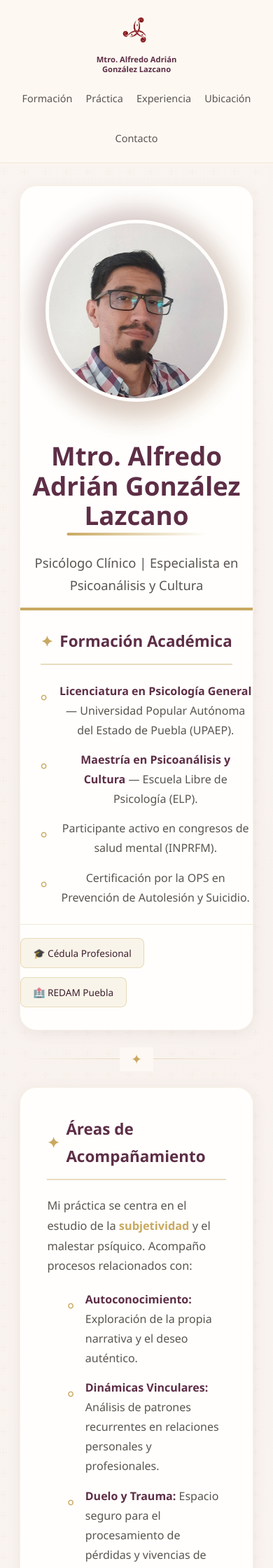
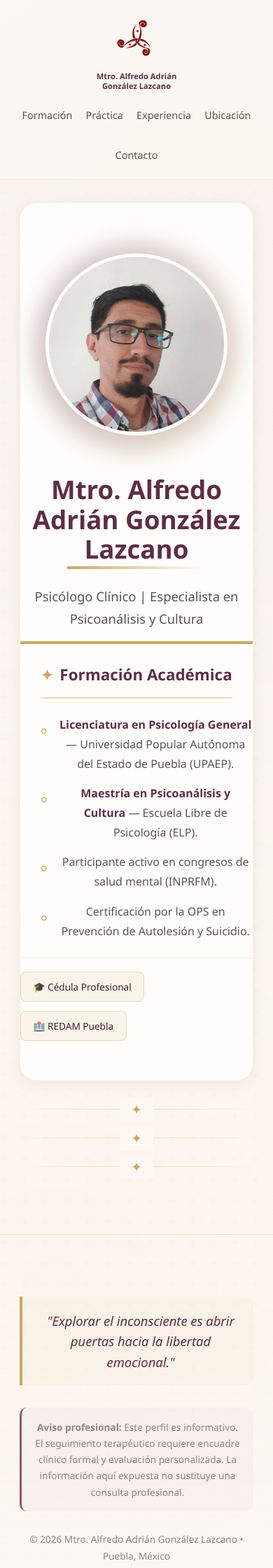
Before and after one commit to PsycheNudo-Puebla/psychenudo-puebla.github.io, a Jekyll site: the page built from adrian-gonzalez.html, in a window 390 px wide. Shown: the top 2240 px of the page at 70% size. Built offline with Jekyll 4.4.1, drawn with Linux system fonts in a browser that asks for light colours; some of the changed text lies outside the part shown.

Commit message:
Logo adrian

```diff
--- a/adrian-gonzalez.html
+++ b/adrian-gonzalez.html
@@ -74,19 +74,17 @@
             padding: 0 28px;
         }
 
-        /* Header con efecto glass */
+        /* Header sin efecto glass */
         header {
             background: rgba(253, 248, 243, 0.85);
-            backdrop-filter: blur(12px);
             border-bottom: 1px solid rgba(201, 169, 97, 0.2);
-            position: sticky;
-            top: 0;
+            position: static;
             z-index: 1000;
             padding: 1rem 0;
             transition: var(--transition);
         }
         header.scrolled {
-            padding: 0.7rem 0;
+            padding: 1rem 0;
             background: rgba(253, 248, 243, 0.95);
             box-shadow: var(--shadow-soft);
         }
@@ -103,7 +101,7 @@
             gap: 0.8rem;
         }
         .logo-brand img {
-            height: 72px;
+            height: 100px;
             width: auto;
             transition: var(--transition);
         }
@@ -328,7 +326,7 @@
                 gap: 0.4rem;
             }
             .logo-brand img {
-                height: 56px;
+                height: 80px;
             }
             .logo-text .name {
                 font-size: 0.7rem;
@@ -556,6 +554,71 @@
         .mt-2 { margin-top: 2rem; }
         .mb-1 { margin-bottom: 1rem; }
         .accent-text { color: var(--accent); font-weight: 600; }
+
+        /* Sistema de Vistas */
+        .view-section {
+            display: none;
+            animation: fadeInUp 0.6s ease-out forwards;
+        }
+        .view-section.active {
+            display: block;
+        }
+        .view-section.hidden {
+            animation: fadeOutDown 0.4s ease-in forwards;
+        }
+        @keyframes fadeOutDown {
+            from { opacity: 1; transform: translateY(0); }
+            to { opacity: 0; transform: translateY(25px); }
+        }
+
+        /* Hero Section como vista inicial */
+        .hero-view {
+            display: flex;
+            flex-wrap: wrap;
+            align-items: center;
+            gap: 3rem;
+            padding: 4.5rem 0 3.5rem;
+            position: relative;
+        }
+        .hero-view.hidden {
+            display: none;
+        }
+
+        /* Botón Volver */
+        .btn-back {
+            display: none;
+            align-items: center;
+            gap: 0.5rem;
+            padding: 0.8rem 1.6rem;
+            background: linear-gradient(135deg, var(--primary), var(--primary-dark));
+            color: #fff;
+            border-radius: 10px;
+            font-weight: 500;
+            box-shadow: 0 4px 15px rgba(93, 46, 70, 0.25);
+            transition: var(--transition);
+            border: 2px solid transparent;
+            cursor: pointer;
+            margin-bottom: 2rem;
+            font-size: 0.95rem;
+        }
+        .btn-back.show {
+            display: inline-flex;
+        }
+        .btn-back:hover {
+            transform: translateY(-3px);
+            box-shadow: 0 8px 25px rgba(93, 46, 70, 0.35);
+        }
+
+        /* Navigation en modo vista */
+        nav.view-mode {
+            justify-content: center;
+            flex-direction: column;
+            gap: 1rem;
+        }
+        nav.view-mode .nav-links {
+            justify-content: center;
+            flex-wrap: wrap;
+        }
     </style>
 </head>
 <body>
@@ -572,19 +635,21 @@
                     </div>
                 </div>
                 <div class="nav-links">
-                    <a href="#formacion">Formación</a>
-                    <a href="#practica">Práctica</a>
-                    <a href="#experiencia">Experiencia</a>
-                    <a href="#ubicacion">Ubicación</a>
-                    <a href="#redes">Contacto</a>
+                    <a onclick="showView('formacion')">Formación</a>
+                    <a onclick="showView('practica')">Práctica</a>
+                    <a onclick="showView('experiencia')">Experiencia</a>
+                    <a onclick="showView('ubicacion')">Ubicación</a>
+                    <a onclick="showView('redes')">Contacto</a>
                 </div>
             </nav>
         </div>
     </header>
 
     <main class="container">
+        <button class="btn-back" onclick="backToHome()">← Volver al inicio</button>
+
         <!-- Perfil y Formación -->
-        <section class="hero" id="formacion">
+        <section class="hero hero-view" id="formacion">
             <div class="profile-photo">
                 <img src="{{ '/assets/foto-adrian.jpeg' | relative_url }}"
                      alt="Mtro. Alfredo Adrián González Lazcano"
@@ -616,7 +681,7 @@
         <div class="section-divider"></div>
 
         <!-- Sobre mi práctica -->
-        <section id="practica">
+        <section class="view-section" id="practica">
             <h3>Áreas de Acompañamiento</h3>
             <p>Mi práctica se centra en el estudio de la <span class="accent-text">subjetividad</span> y el malestar psíquico. Acompaño procesos relacionados con:</p>
             <ul>
@@ -631,7 +696,7 @@
         <div class="section-divider"></div>
 
         <!-- La Experiencia Terapéutica -->
-        <section id="experiencia">
+        <section class="view-section" id="experiencia">
             <h3>La Experiencia Terapéutica</h3>
             <p><strong>Un espacio para la palabra</strong><br>
             Priorizo la creación de un encuadre <span class="accent-text">seguro y confidencial</span>. Bajo la premisa de la asociación libre, invito a hablar sin censura, permitiendo que emerjan elementos inconscientes que configuran la realidad actual.</p>
@@ -641,7 +706,7 @@
         <div class="section-divider"></div>
 
         <!-- Perspectiva Personal -->
-        <section id="perspectiva">
+        <section class="view-section" id="perspectiva">
             <h3>Perspectiva Personal</h3>
             <p><strong>El valor de la propia terapia</strong><br>
             La psicoterapia ha sido el eje de mi transformación. El psicoanálisis me ha permitido tolerar la complejidad de la mente humana y cultivar una autenticidad que hoy es el pilar de mi ética profesional.</p>
@@ -650,7 +715,7 @@
 
         <!-- Ubicación y Redes -->
         <div class="grid-2" id="ubicacion-redes">
-            <section id="ubicacion">
+            <section class="view-section" id="ubicacion">
                 <h3>Consultorio</h3>
                 <div class="location-box">
                     <p class="address">Calle 7 Sur 1507<br>Col. Centro, Puebla, Pue.</p>
@@ -661,7 +726,7 @@
                 </div>
             </section>
 
-            <section id="redes">
+            <section class="view-section" id="redes">
                 <h3>Conecta Conmigo</h3>
                 <p style="margin-bottom: 1.2rem;">Consulta mi disponibilidad en tiempo real y agenda una sesión directamente:</p>
                 <p style="margin-bottom: 1.2rem;">O si prefieres, escríbeme por WhatsApp: <span class="accent-text">2221 34 89 32</span></p>
@@ -724,23 +789,74 @@
             });
         });
 
-        // Animaciones al hacer scroll con Intersection Observer
+        // Sistema de Vistas - Mostrar/Ocultar secciones
+        let currentView = 'home';
+
+        function showView(viewName) {
+            // Ocultar la vista actual si no es home
+            const currentSection = document.getElementById(currentView);
+            if (currentSection && currentView !== 'home') {
+                currentSection.classList.remove('active');
+                currentSection.classList.add('hidden');
+                setTimeout(() => {
+                    currentSection.classList.remove('hidden');
+                }, 400);
+            }
+
+            // Si estamos en home, ocultar la sección hero
+            if (currentView === 'home') {
+                const heroSection = document.querySelector('.hero-view');
+                heroSection.classList.add('hidden');
+                setTimeout(() => {
+                    heroSection.classList.remove('hidden');
+                }, 400);
+            }
+
+            // Mostrar la nueva vista
+            const newSection = document.getElementById(viewName);
+            newSection.classList.add('active');
+
+            // Mostrar botón volver
+            const btnBack = document.querySelector('.btn-back');
+            btnBack.classList.add('show');
+
+            // Scroll al topo
+            window.scrollTo({ top: 0, behavior: 'smooth' });
+
+            currentView = viewName;
+        }
+
+        function backToHome() {
+            // Ocultar la vista actual
+            const currentSection = document.getElementById(currentView);
+            currentSection.classList.remove('active');
+            currentSection.classList.add('hidden');
+            setTimeout(() => {
+                currentSection.classList.remove('hidden');
+            }, 400);
+
+            // Mostrar hero section
+            const heroSection = document.querySelector('.hero-view');
+            heroSection.classList.add('active');
+
+            // Ocultar botón volver
+            const btnBack = document.querySelector('.btn-back');
+            btnBack.classList.remove('show');
+
+            // Scroll al topo
+            window.scrollTo({ top: 0, behavior: 'smooth' });
+
+            currentView = 'home';
+        }
+
+        // Al cargar la página, asegurar que solo home esté visible
         document.addEventListener('DOMContentLoaded', function() {
-            const observer = new IntersectionObserver((entries) => {
-                entries.forEach(entry => {
-                    if (entry.isIntersecting) {
-                        entry.target.style.opacity = '1';
-                        entry.target.style.transform = 'translateY(0)';
-                        observer.unobserve(entry.target);
-                    }
-                });
-            }, { threshold: 0.1, rootMargin: '0px 0px -30px 0px' });
+            const heroSection = document.querySelector('.hero-view');
+            heroSection.classList.add('active');
 
-            document.querySelectorAll('section').forEach(section => {
-                section.style.opacity = '0';
-                section.style.transform = 'translateY(25px)';
-                section.style.transition = 'opacity 0.6s ease, transform 0.6s ease';
-                observer.observe(section);
+            // Ocultar todas las vistas excepto la inicial
+            document.querySelectorAll('.view-section').forEach(section => {
+                section.classList.remove('active');
             });
         });
     </script>
```
